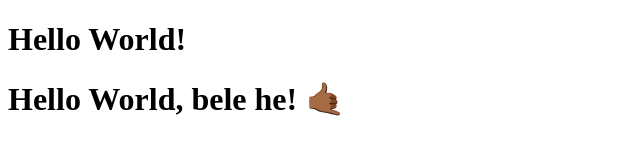
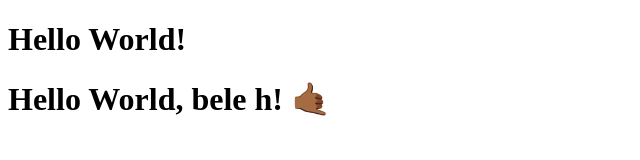
Before and after one commit to b3l3b3/b3l3b3.github.io, a plain HTML site: page docs/about/index.html in a window 1280 px wide. Shown: the whole page, without its empty margins (0-640 px from the left). Drawn offline with Linux system fonts and the light colour scheme.

```diff
--- a/docs/about/index.html
+++ b/docs/about/index.html
@@ -6,6 +6,6 @@
   </head>
   <body>
     <h1>Hello World!</h1>
-    <h1> Hello World, bele he! 🤙🏾</h1>
+    <h1> Hello World, bele h! 🤙🏾</h1>
   </body>
 </html>
```
